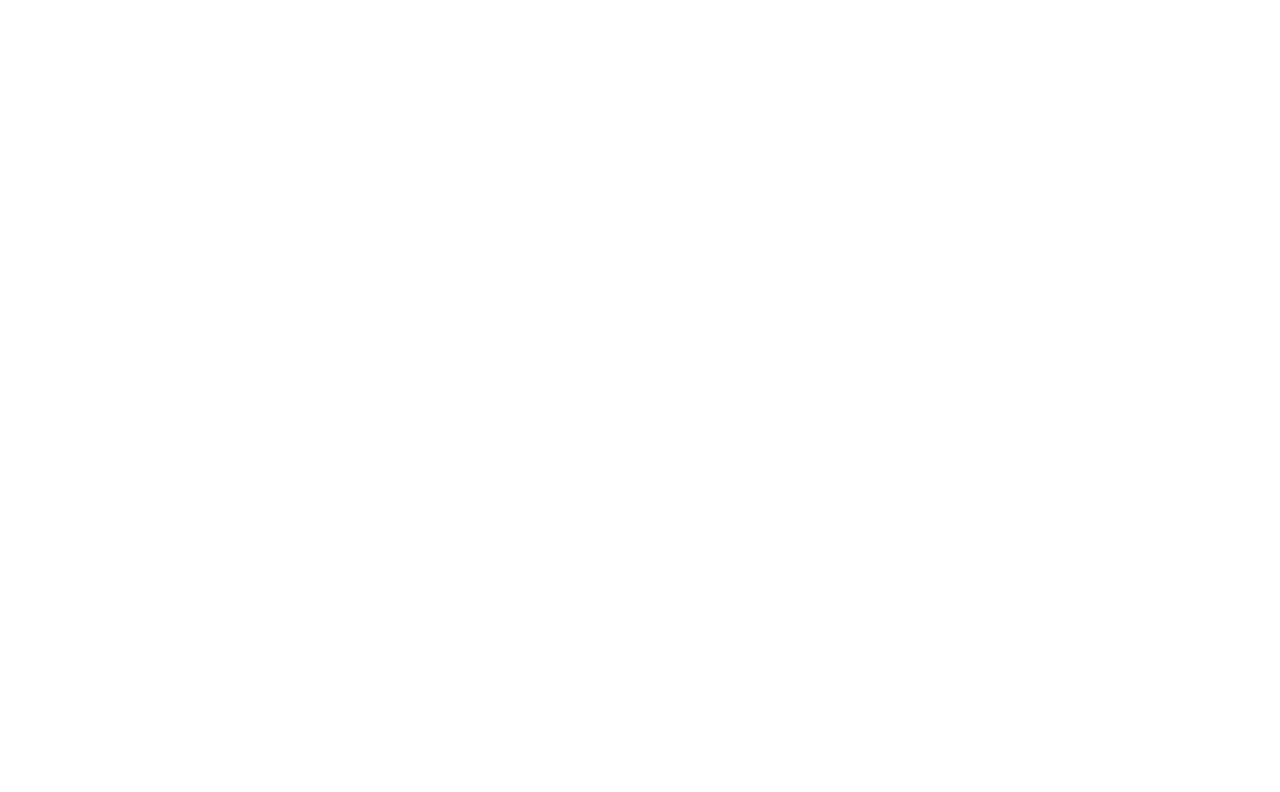
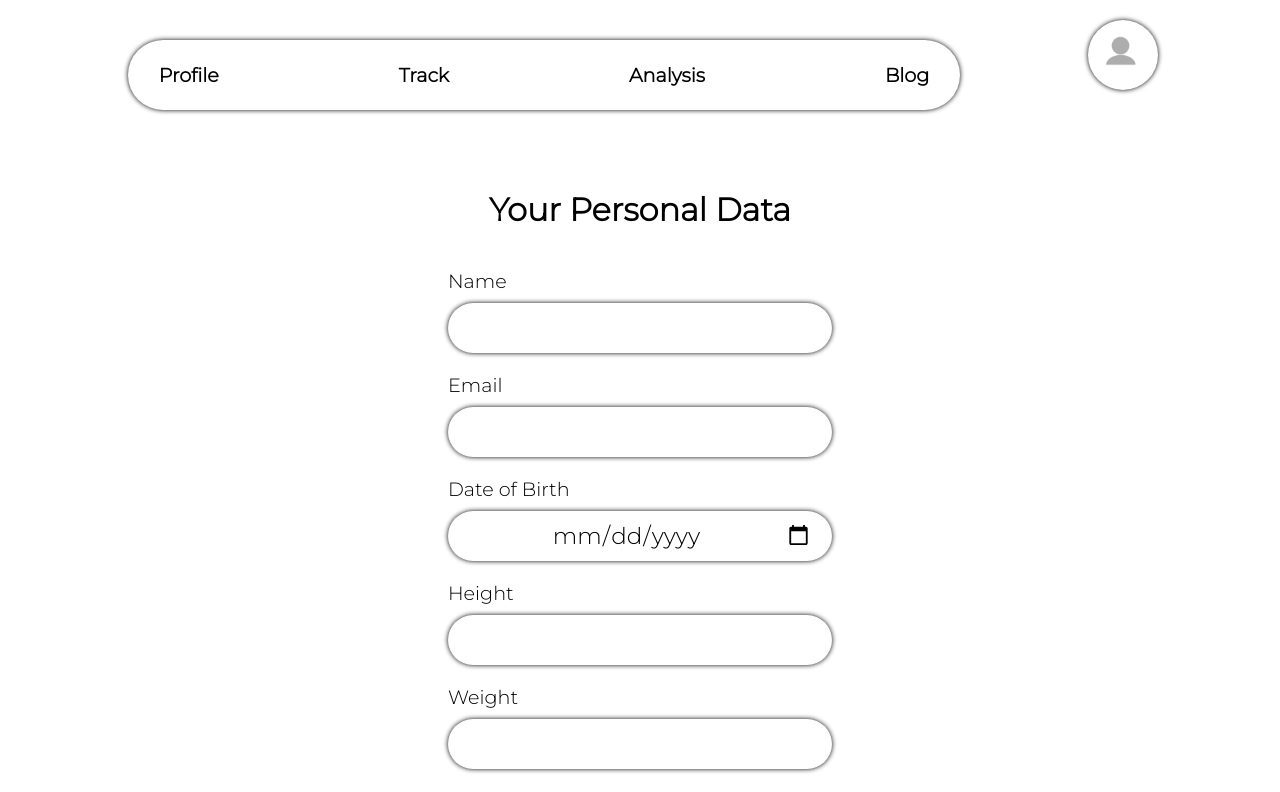
Before and after one commit to aanckr/co2-final-project, a React (Create React App) app: page /Profile/1 in a window 1280 px wide. Before the commit this address had no page. Shown: the top 792 px of the page. Built offline with nearby package versions, Linux system fonts and the light colour scheme.

Commit message:
added user_name to path

```diff
--- a/src/App.js
+++ b/src/App.js
@@ -17,11 +17,11 @@
           <Route exact path="/" element={<Homepage />} />
           <Route path="/LogIn" element={<LogIn />} />
           <Route path="/SignUp" element={<SignUp />} />
-          <Route path="/Overview" element={<Overview />} />
-          <Route path="/Analysis" element={<Analysis />} />
-          <Route path="/Profile" element={<Profile />} />
+          <Route path="/Overview/:user_name" element={<Overview />} />
+          <Route path="/Analysis/:user_name" element={<Analysis />} />
+          <Route path="/Profile/:user_name" element={<Profile />} />
           <Route path="/Privacy" element={<Privacy />} />
-          <Route path="/Blog" element={<Blog />} />
+          <Route path="/Blog/:user_name" element={<Blog />} />
         </Routes>
       </BrowserRouter>
     </div>
```
